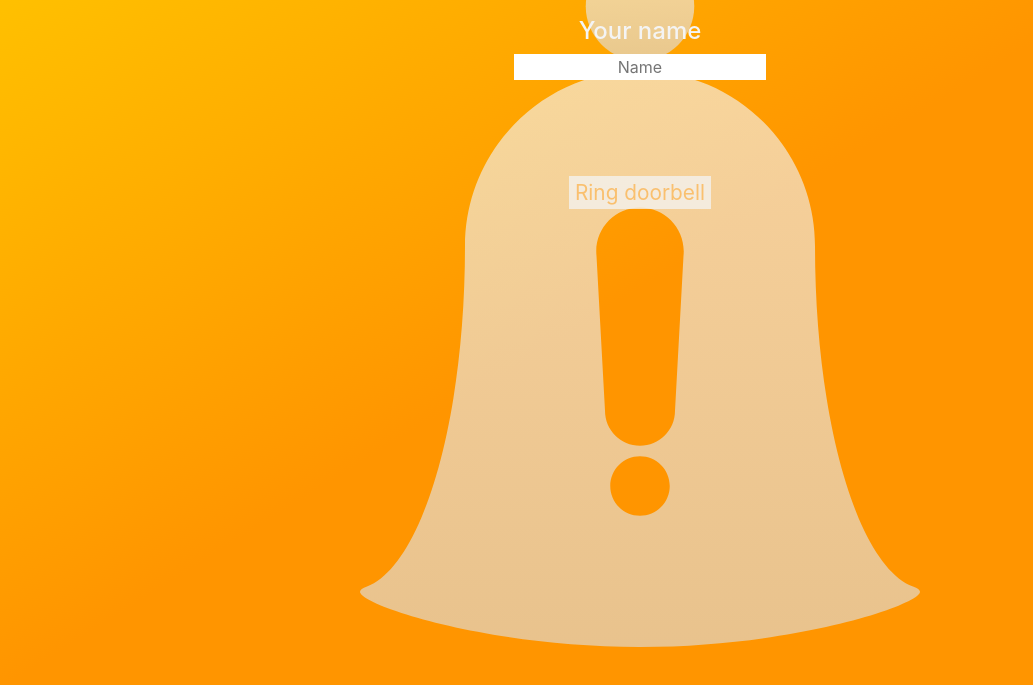
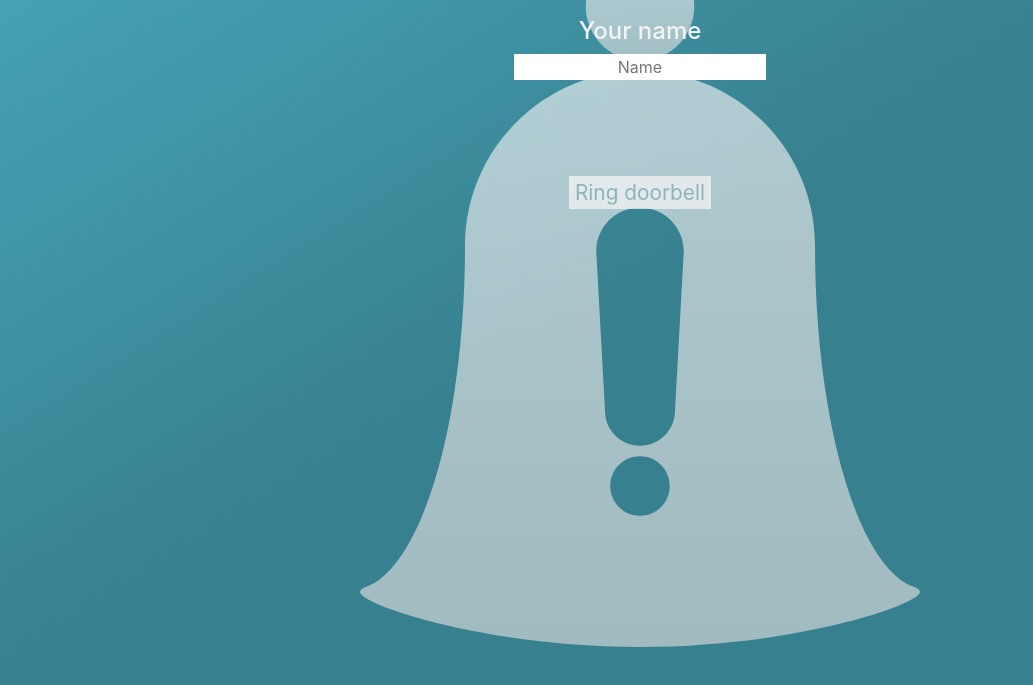
Before and after one commit to wolfwm/qrbell-server, a website: page public/index.html in a window 1280 px wide. Shown: the part 111-796 px from the top of the page, without its empty margins (0-1033 px from the left). Drawn offline with nearby package versions, Linux system fonts and the light colour scheme.

Commit message:
Colors updated to match iOS app

```diff
--- a/public/css/styles.css
+++ b/public/css/styles.css
@@ -4,8 +4,8 @@
 
 html, body {
     min-height: 100vh;
-    background-color: #FF9500;
-    background-image: linear-gradient(to bottom right, #FFC700, #FF9500, #FF9500);
+    background-color: #37808F;
+    background-image: linear-gradient(to bottom right, #48A7BB, #37808F, #37808F);
     background-repeat: no-repeat;
 }
 
@@ -31,7 +31,7 @@ h1 {
 }
 
 #send_btn_id {
-    color: #FF9500;
+    color: #37808F;
     background-color: #F4F4F4;
     border: 0;
     font-size: 1.3rem;
@@ -42,6 +42,6 @@ h1 {
 }
 
 #send_btn_id[disabled=disabled], #send_btn_id:disabled {
-    color: rgba(255, 149, 0, 0.500);
+    color: rgba(55, 128, 143, 0.500);
     background-color: rgba(244, 244, 244, 0.750);
 }
```
